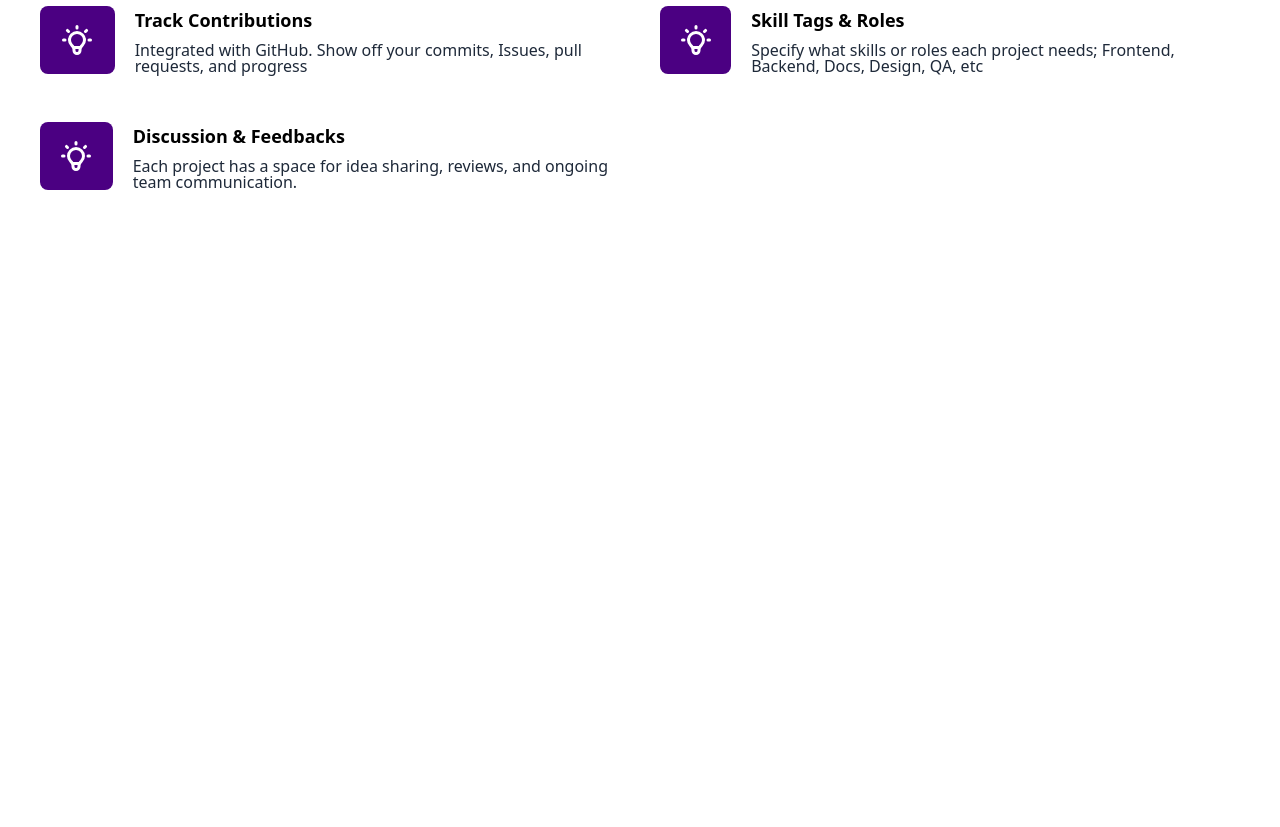
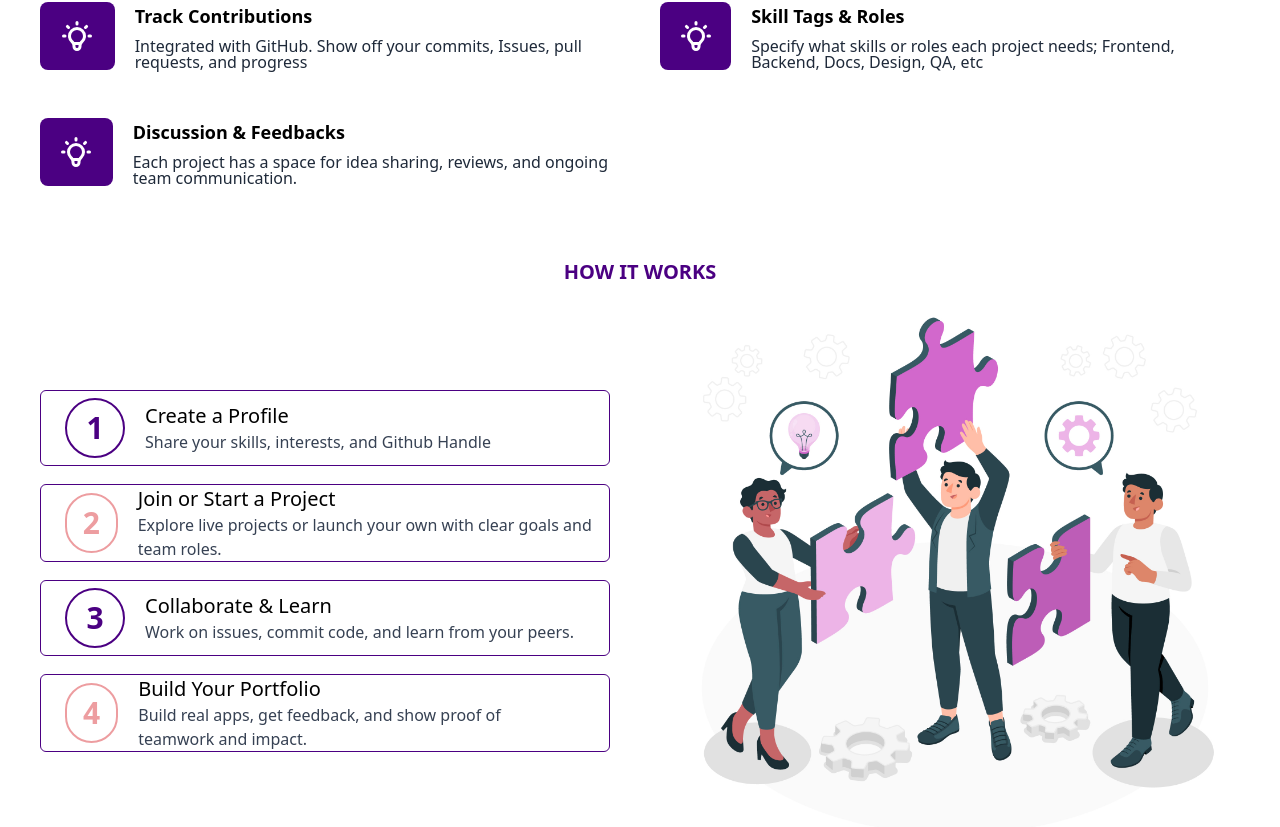
Before and after one commit to Perfect-Patience/devCollab, a React (Vite) app: page / in a window 1280 px wide. Shown: the part 979-1806 px from the top of the page. Before the commit the page ends 1181 px from the top, so only its background shows below. Built offline with nearby package versions, Linux system fonts and the light colour scheme.

Commit message:
adds how it works  section

```diff
--- a/src/pages/LandingPage.jsx
+++ b/src/pages/LandingPage.jsx
@@ -53,7 +53,9 @@ function LandingPage() {
           </div>
         </section>
         <section className="mt-15 px-10" id="features">
-          <h3 className="text-center text-[#10011c] text-2xl">Key Features</h3>
+          <h3 className="text-center text-[#4B0082] text-xl font-semibold">
+            KEY FEATURES
+          </h3>
           <p className="text-center text-3xl mt-6 font-semibold">
             Finding projects and Collaborating made easy
           </p>
@@ -82,7 +84,7 @@ function LandingPage() {
                 </p>
               </div>
             </div>
-            <div className=" h-fit py-3 flex gap-5">
+            <div className=" h-fit py-3  flex gap-5">
               <div className="w-[6rem]  bg-[#4B0082] rounded-lg flex justify-center items-center">
                 <HiOutlineLightBulb className="text-4xl text-white" />
               </div>
@@ -121,6 +123,54 @@ function LandingPage() {
             </div>
           </div>
         </section>
+        <section className="mt-15 px-10">
+          <h3 className="text-center text-[#4B0082] text-xl font-semibold ">
+            HOW IT WORKS
+          </h3>
+          <div className="flex items-center gap-15">
+            <div className="w-1/2 flex flex-col gap-4.5">
+              <div className="border-1 border-[#4B0082]  min-h-19   rounded-md flex items-center gap-5 pl-6">
+                  <div className="border-2 border-[#4B0082] w-15 h-15 rounded-full flex justify-center items-center ">
+                    <p className="font-bold text-3xl text-[#4b0082]  text-center align-middle">1</p>
+                  </div>
+                  <div>
+                    <p className="text-xl font-medium">Create a Profile</p>
+                    <p className="text-gray-700">Share your skills, interests, and Github Handle</p>
+                  </div>
+              </div>
+               <div className="border-1 border-[#4B0082]  min-h-19   rounded-md flex items-center gap-5 pl-6">
+                  <div className="border-2 border-[#ED9DA0] w-15 h-15 rounded-full flex justify-center items-center ">
+                    <p className="font-bold text-3xl text-[#ED9DA0]  text-center align-middle">2</p>
+                  </div>
+                  <div>
+                    <p className="text-xl font-medium">Join or Start a Project</p>
+                    <p className="text-gray-700 text-wrap">Explore live projects or launch your own with clear goals and team roles.</p>
+                  </div>
+              </div>
+               <div className="border-1 border-[#4B0082]  min-h-19  rounded-md flex items-center gap-5 pl-6">
+                  <div className="border-2 border-[#4B0082] w-15 h-15 rounded-full flex justify-center items-center ">
+                    <p className="font-bold text-3xl text-[#4b0082]  text-center align-middle">3</p>
+                  </div>
+                  <div>
+                    <p className="text-xl font-medium">Collaborate & Learn</p>
+                    <p className="text-gray-700">Work on issues, commit code, and learn from your peers.</p>
+                  </div>
+              </div>
+               <div className="border-1 border-[#4B0082] min-h-19   rounded-md flex items-center gap-5 pl-6">
+                  <div className="border-2 border-[#ED9DA0] w-15 h-15 rounded-full flex justify-center items-center ">
+                    <p className="font-bold text-3xl text-[#ED9DA0]  text-center align-middle">4</p>
+                  </div>
+                  <div>
+                    <p className="text-xl font-medium">Build Your Portfolio</p>
+                    <p className="text-gray-700 w-[80%]">Build real apps, get feedback, and show proof of teamwork and impact.</p>
+                  </div>
+              </div>
+            </div>
+            <div className="w-1/2 ">
+              <img src="src/assets/teamwork.jpg" alt="" />
+            </div>
+          </div>
+        </section>
       </div>
     </>
   );
```
Also changed, not shown: src/assets/teamwork.jpg (added).
